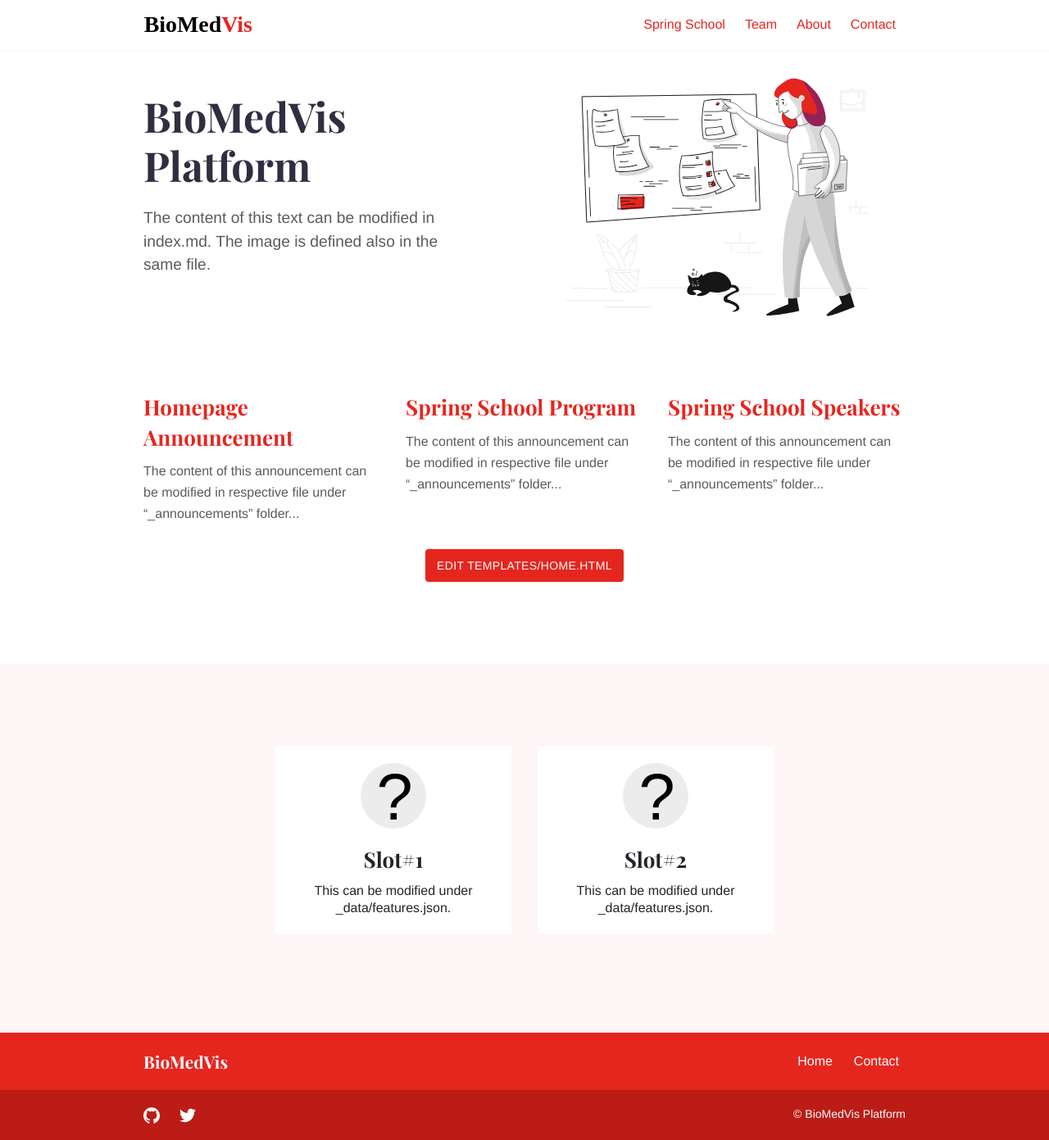
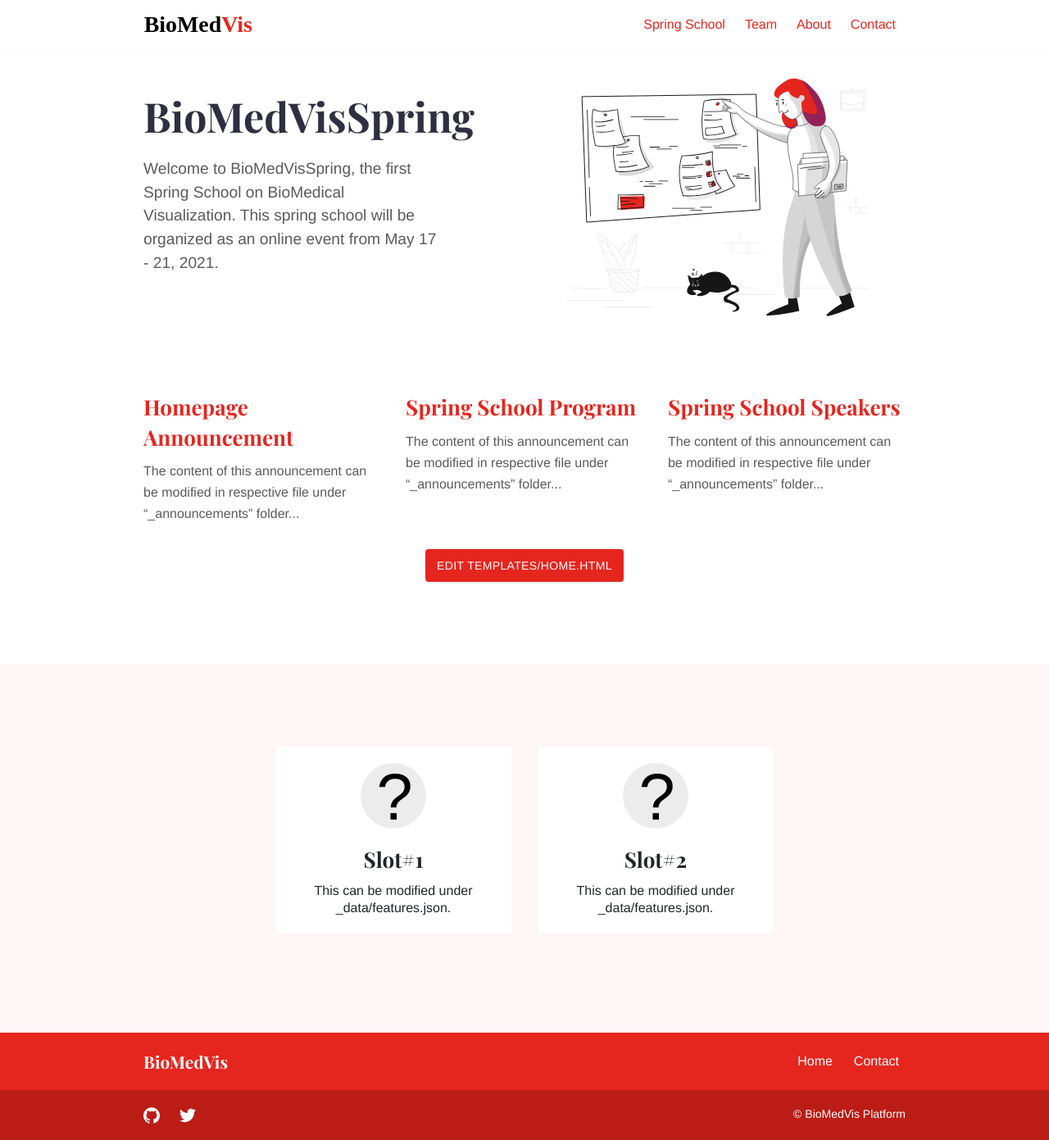
Before and after one commit to biomedvis/biomedvis.github.io, a Jekyll site: the page built from index.md, in a window 1280 px wide. Shown: the whole page at 82% size. Built offline with Jekyll 4.4.1, drawn with Linux system fonts in a browser that asks for light colours.

Commit message:
Update index.md

```diff
--- a/index.md
+++ b/index.md
@@ -6,6 +6,6 @@ intro_image_absolute: false
 intro_image_hide_on_mobile: true
 ---
 
-# BioMedVis Platform
+# BioMedVisSpring
 
-The content of this text can be modified in index.md. The image is defined also in the same file.
+Welcome to BioMedVisSpring, the first Spring School on BioMedical Visualization. This spring school will be organized as an online event from May 17 - 21, 2021.
```
